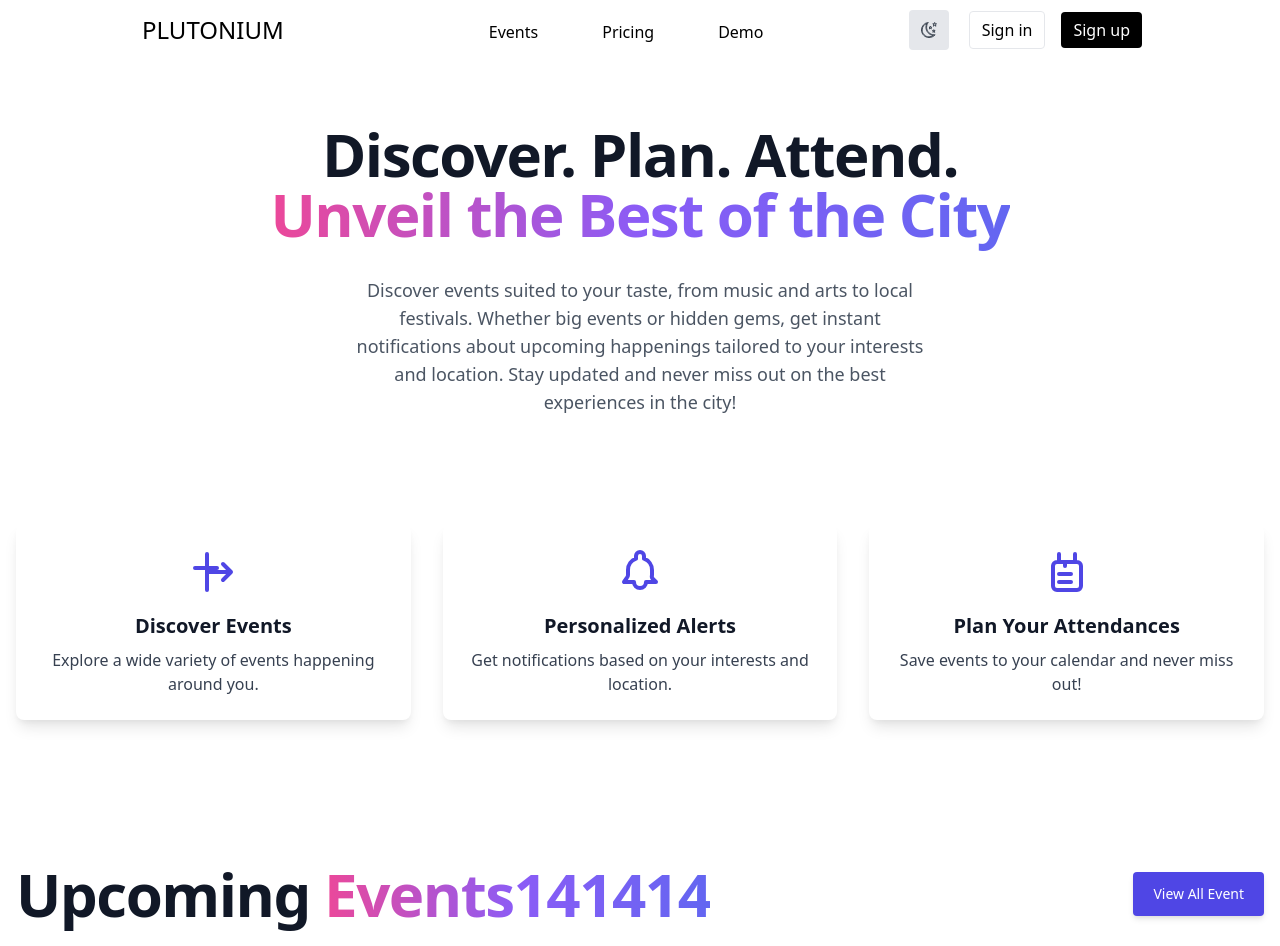
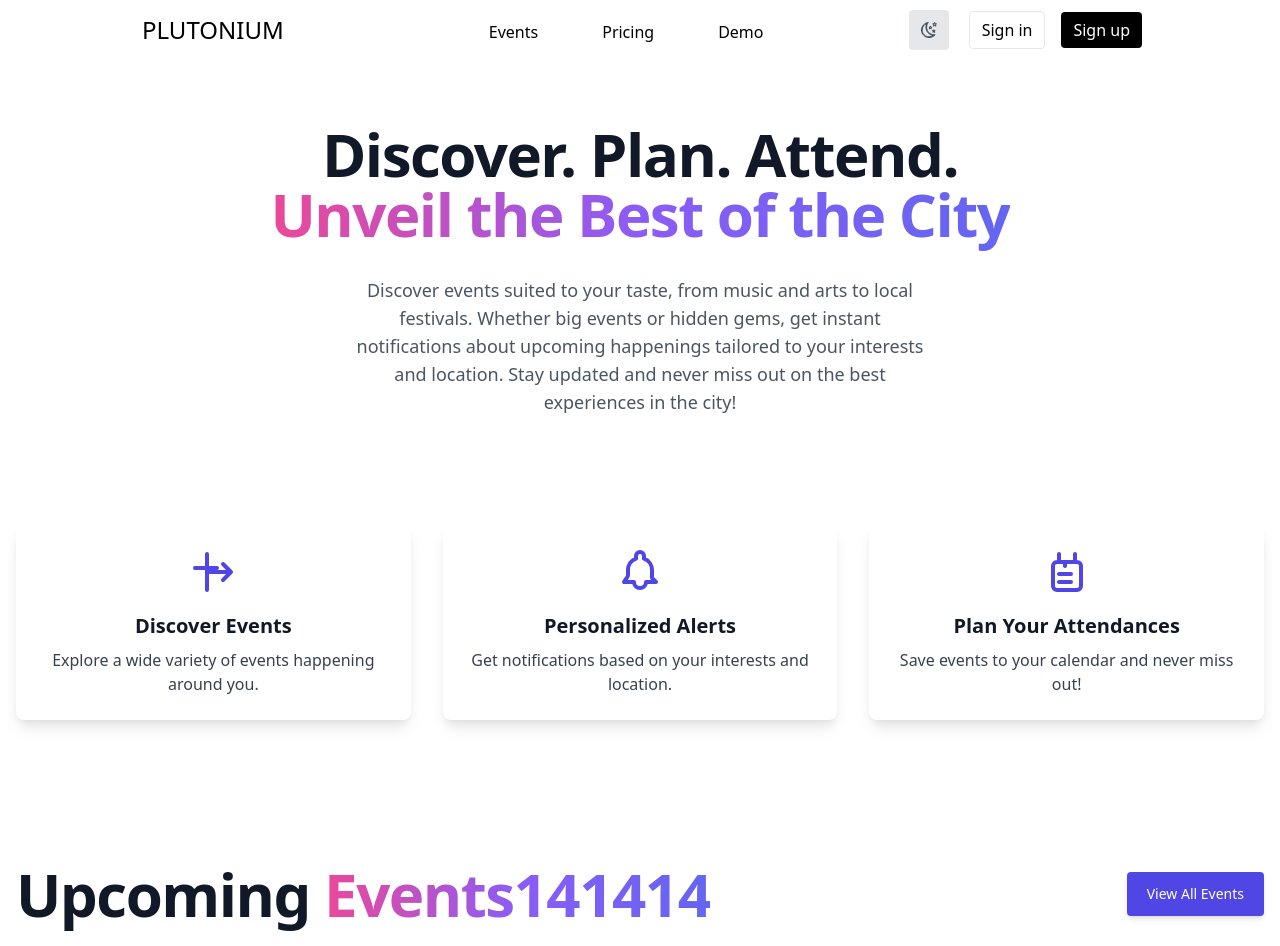
Before and after one commit to SansapornK/whatsOnBKK, a Next.js app: page / in a window 1280 px wide. Shown: the top 946 px of the page. Built offline with nearby package versions, Linux system fonts and the light colour scheme; grey boxes are pictures that could not be loaded.

Commit message:
update: test #3

```diff
--- a/pages/index.tsx
+++ b/pages/index.tsx
@@ -142,7 +142,7 @@ export default function Home(): JSX.Element {
               </h1>
               <Link href="/all-upcoming-events">
                 <a className="inline-flex items-center px-5 py-3 text-sm font-medium text-white bg-indigo-600 rounded hover:bg-indigo-800 transition duration-300 shadow-md">
-                  View All Event
+                  View All Events
                 </a>
               </Link>
             </div>
```
